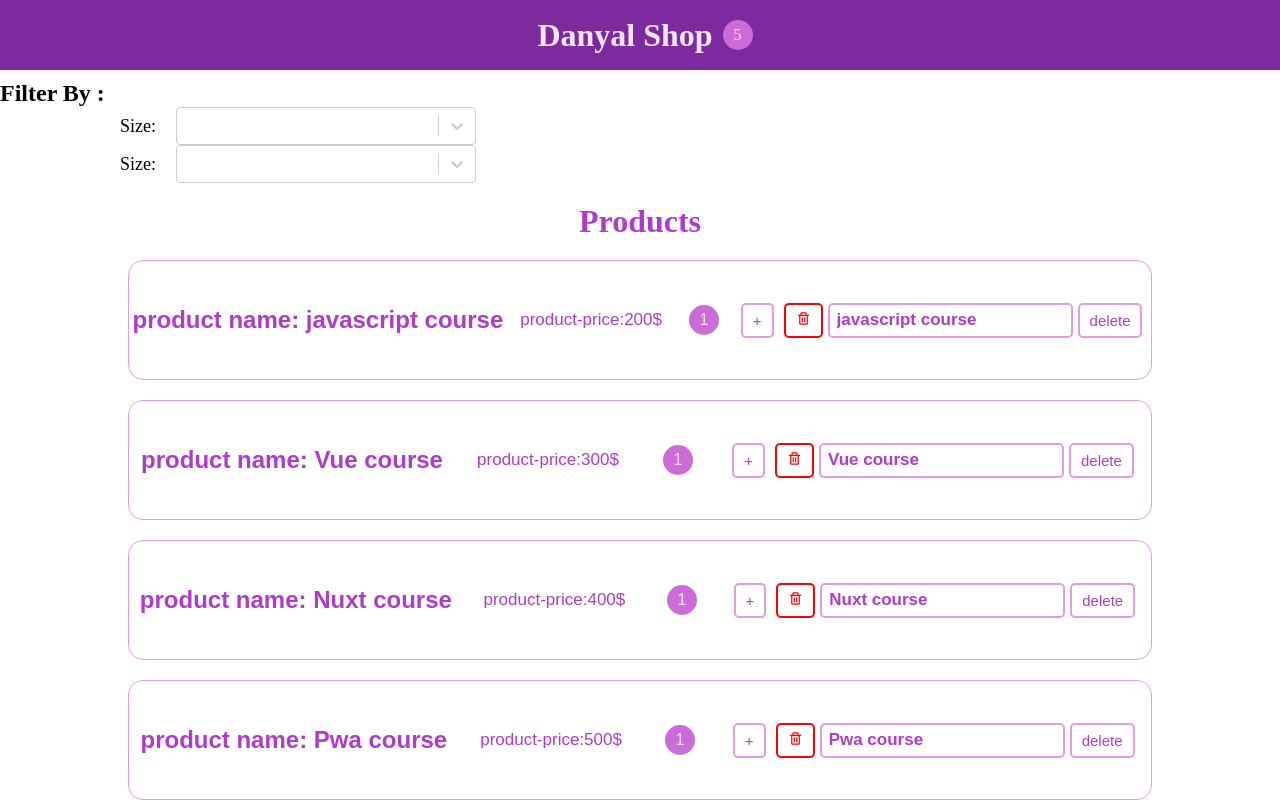
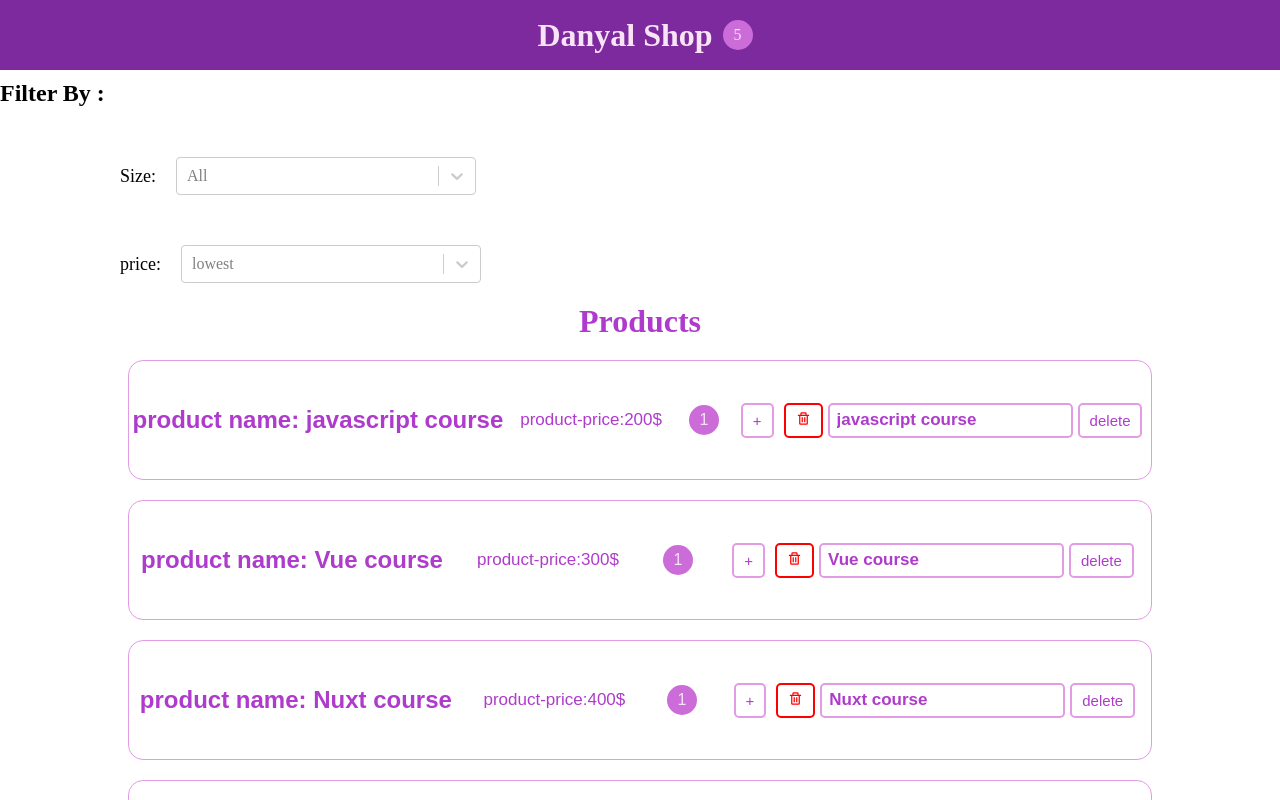
Before and after one commit to danyalbani240/learning-react, a React (Create React App) app: page / in a window 1280 px wide. Shown: the top 800 px of the page. Built offline with nearby package versions, Linux system fonts and the light colour scheme.

Commit message:
style changing

```diff
--- a/src/Filter/Filter.js
+++ b/src/Filter/Filter.js
@@ -3,8 +3,8 @@ import Select from "react-select";
 import styles from "./filter.module.css";
 import { useEffect, useState } from "react";
 const Filter = () => {
-	let [value, setValue] = useState("");
-	let [sort, setSort] = useState("");
+	let [value, setValue] = useState("All");
+	let [sort, setSort] = useState("lowest");
 	const dispatch = useProductsActions();
 	const changeHandler = (selectedOption) => {
 		setValue(selectedOption.value);
@@ -21,15 +21,15 @@ const Filter = () => {
 	};
 	const sortHandler = (selectedOption) => {
 		setSort(selectedOption.value);
+		dispatch({
+			type: "sort",
+			selectedOption: selectedOption.value,
+		});
 	};
-	useEffect(() => {
-		if (sort !== "") {
-			dispatch({
-				type: "sort",
-				selectedOption: sort,
-			});
-		}
-	}, [sort]);
+	// useEffect(() => {
+	// 	if (sort !== "") {
+	// 	}
+	// }, [sort]);
 	const options = [
 		{
 			label: "All",
@@ -65,17 +65,17 @@ const Filter = () => {
 				</div>
 			</div>
 			<div className={styles.size}>
-				<p>Size:</p>
+				<p>price:</p>
 				<div className={styles.selectContainer}>
 					<Select
 						options={[
 							{
+								label: "lowest",
+								value: "lowest",
+							},
+							{
 								label: "highest",
 								value: "highest",
-							},
-							{
-								label: "lowest",
-								value: "lowest",
 							},
 						]}
 						onChange={sortHandler}
--- a/src/Filter/filter.module.css
+++ b/src/Filter/filter.module.css
@@ -10,6 +10,7 @@
         display: flex;
         align-items: center ;
         margin-left: 120px;
+        margin-top: 50px ;
 }
 .size p{
     font-size: 18px;
```
